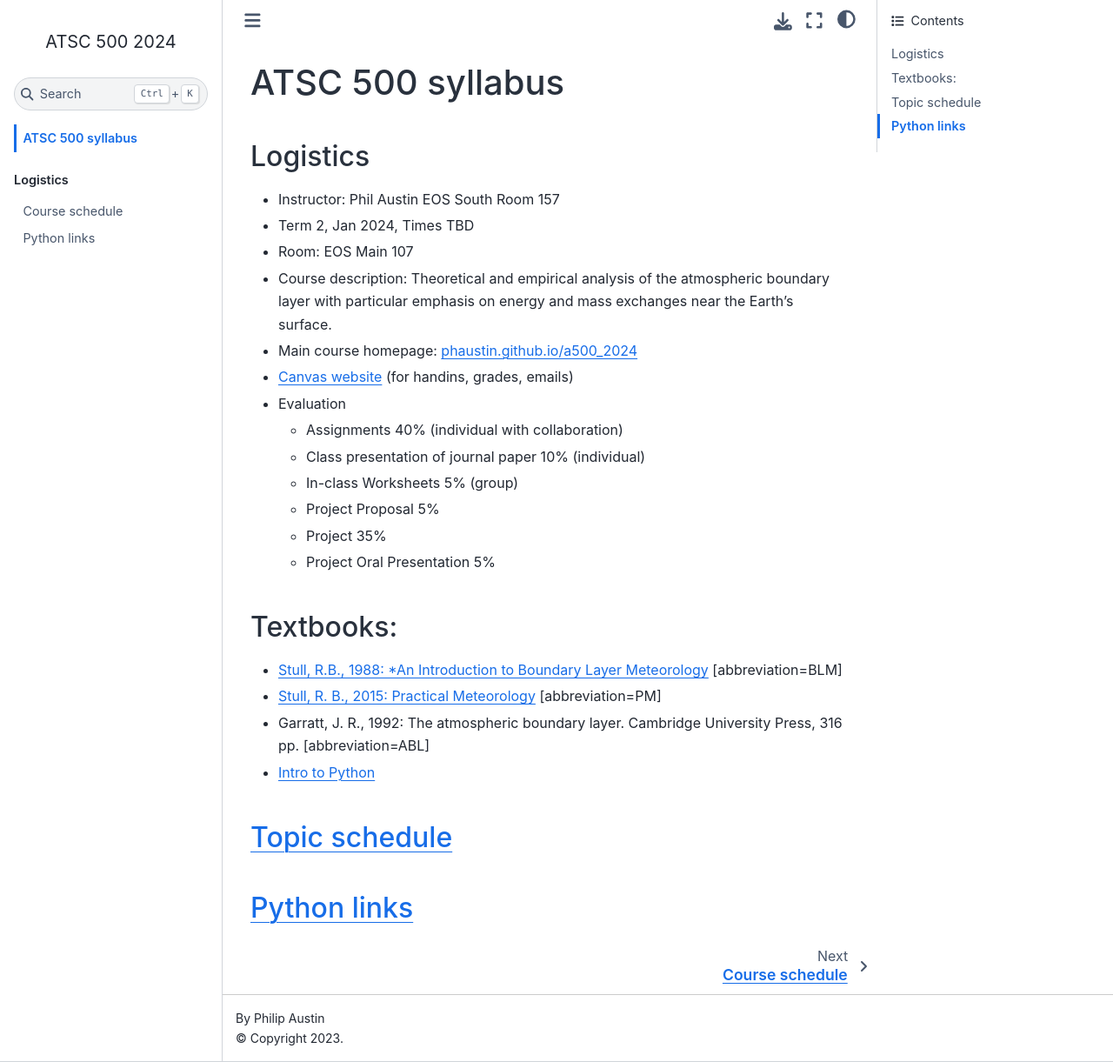
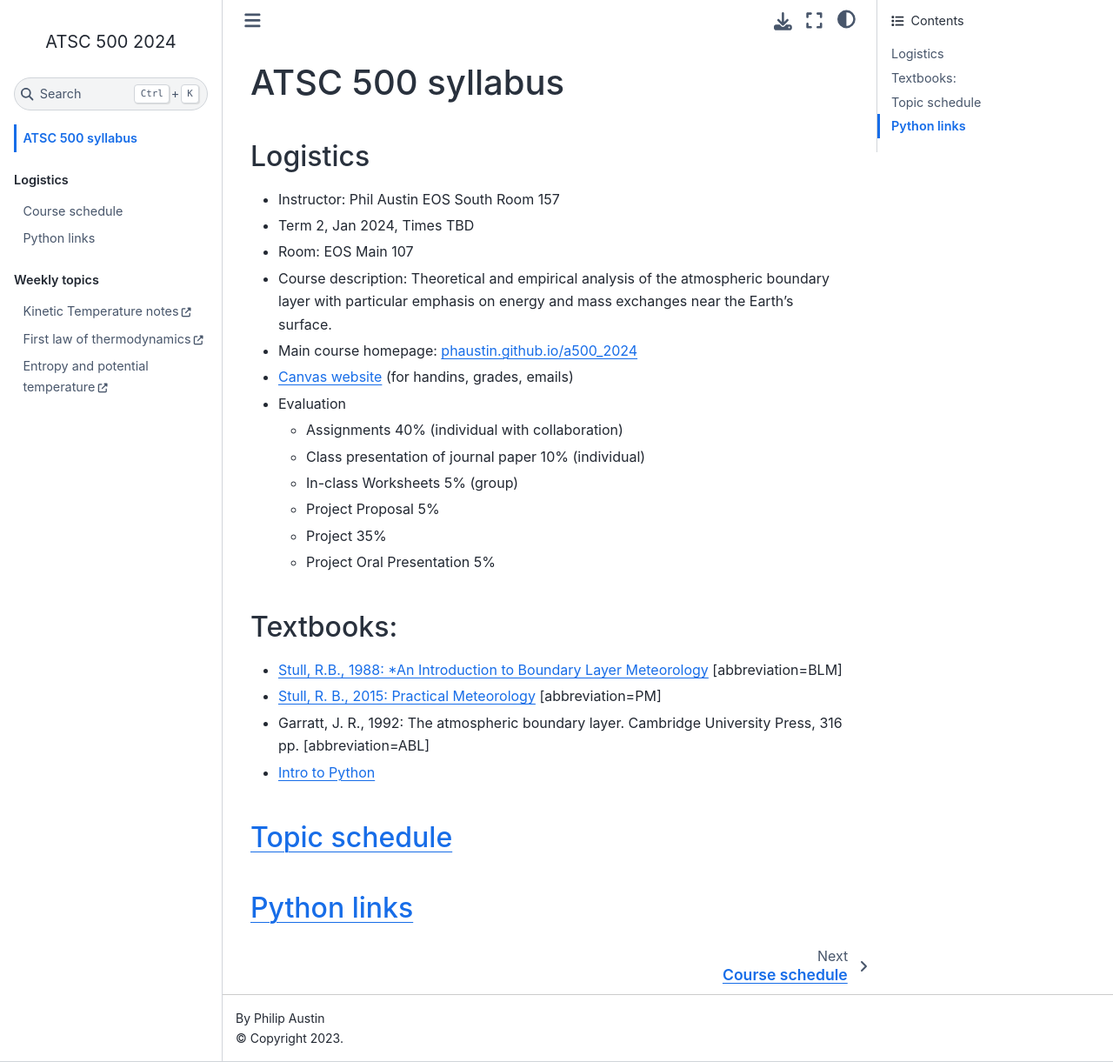
Before and after one commit to phaustin/a500_2024, a Jupyter Book: the page built from index.md, in a window 1280 px wide and 1221 px high. Shown: the whole window at 87% size. Built offline with Jupyter Book 1.0.4 settings and Sphinx 7.4.7 and the Sphinx Book theme 1.1.4, drawn with Linux system fonts in a browser that asks for light colours; pages that are not in the unit, such as notebooks, are missing from menus.

Commit message:
checkpoint

```diff
--- a/_toc.yml
+++ b/_toc.yml
@@ -8,3 +8,9 @@ parts:
   - caption: Weekly topics
     chapters:
     - file: notebooks/week1/notes.md
+    - url: https://www.dropbox.com/scl/fi/uanlie1sdyiz4ezbclopt/temperature_notes.pdf?rlkey=leatk6yrhmw137i9dl6j8ojlq&dl=0
+      title: Kinetic Temperature notes
+    - url: https://www.dropbox.com/scl/fi/j7bq6cc7r40vkx3og14qh/first_law_notes.pdf?rlkey=66r1y4umxtc1hgwfbylxlzoxt&dl=0
+      title: First law of thermodynamics
+    - url: https://www.dropbox.com/scl/fi/iknh9dm4iu1tfssa4724j/entropy.pdf?rlkey=buxyohh3w52ou6vk774s3xexq&dl=0
+      title: Entropy and potential temperature
```
